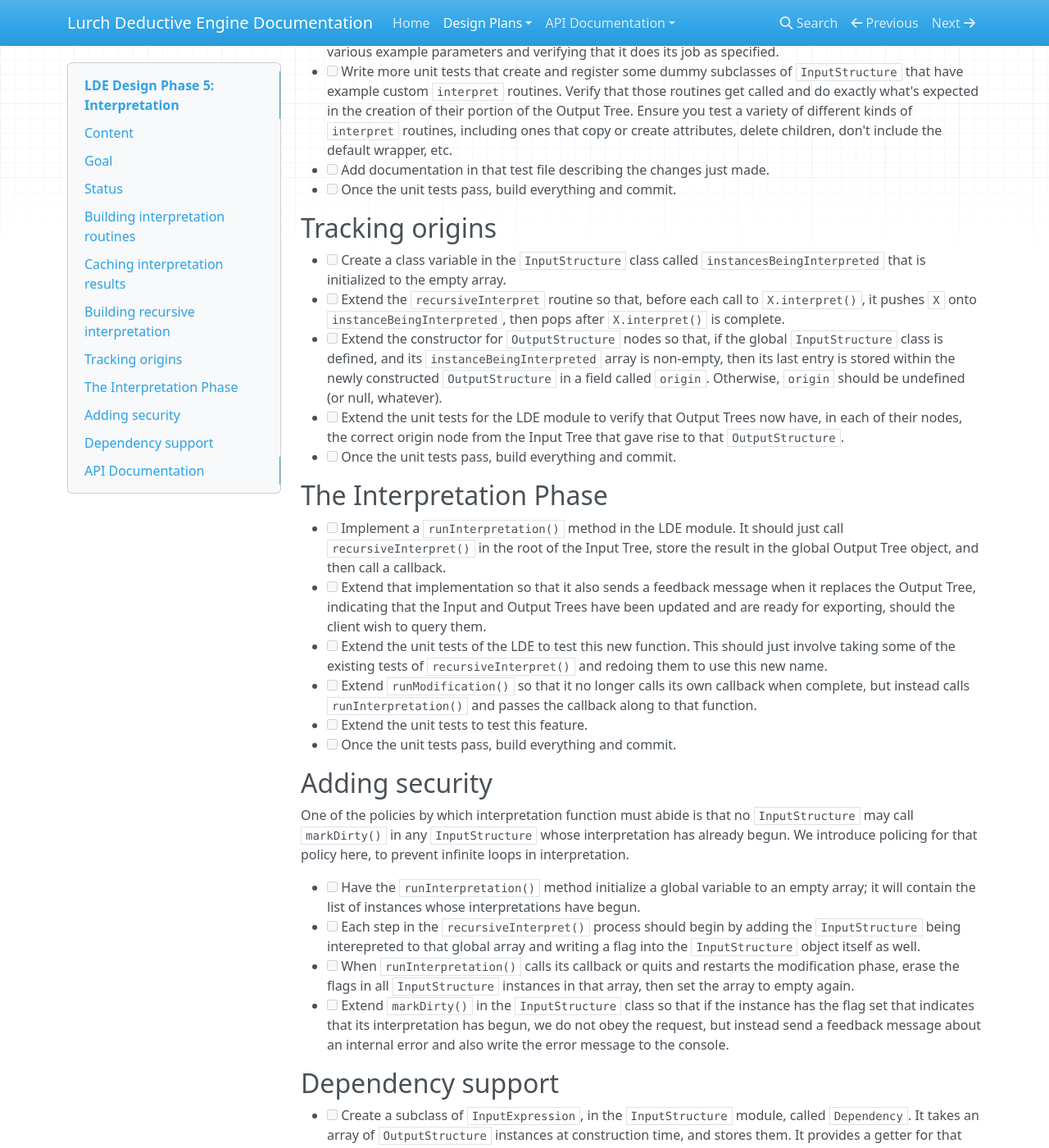
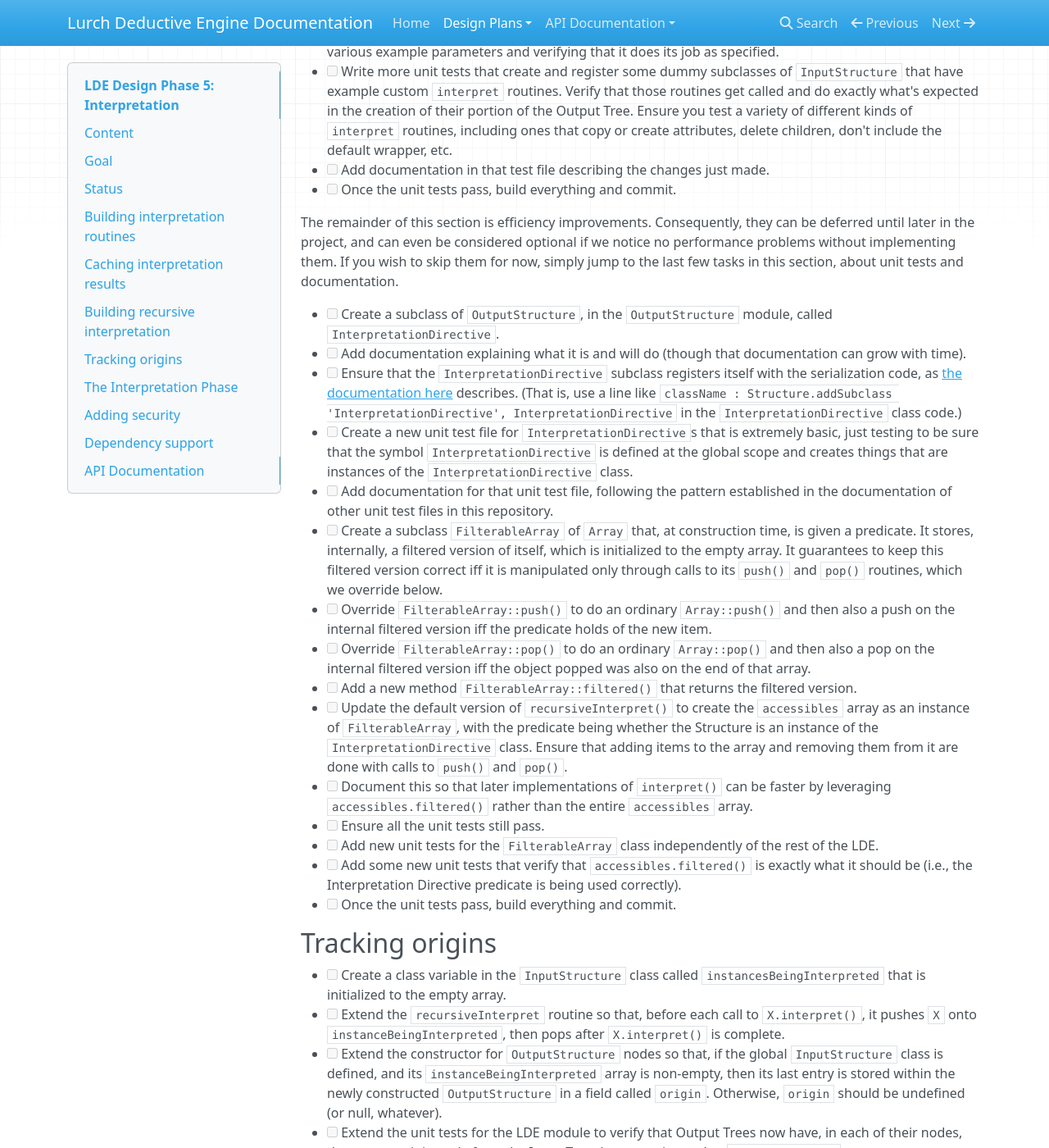
Before and after one commit to lurchmath/lde, an MkDocs documentation site: the page built from docs/phase5-interpretation.md, in a window 1280 px wide and 1400 px high, scrolled down 2602 px. Shown: the whole window at 82% size. Built offline with MkDocs 1.6.1, drawn with Linux system fonts in a browser that asks for light colours; nearby versions of some CDN libraries; old or Windows-style settings are respelled for this version of MkDocs.

Commit message:
Adding another efficiency gain to the planning docs

```diff
--- a/docs/phase5-interpretation.md
+++ b/docs/phase5-interpretation.md
@@ -151,6 +151,58 @@ then return lastInterpretation() as the result of this function
  * [ ] Add documentation in that test file describing the changes just made.
  * [ ] Once the unit tests pass, build everything and commit.
 
+The remainder of this section is efficiency improvements.  Consequently,
+they can be deferred until later in the project, and can even be considered
+optional if we notice no performance problems without implementing them.  If
+you wish to skip them for now, simply jump to the last few tasks in this
+section, about unit tests and documentation.
+
+ * [ ] Create a subclass of `OutputStructure`, in the `OutputStructure`
+   module, called `InterpretationDirective`.
+ * [ ] Add documentation explaining what it is and will do (though that
+   documentation can grow with time).
+ * [ ] Ensure that the `InterpretationDirective` subclass registers itself
+   with the serialization code, as
+   [the documentation here](https://github.com/lurchmath/lde/blob/master/src/structure.litcoffee#registering-class-names)
+   describes.  (That is, use a line like
+   `className : Structure.addSubclass 'InterpretationDirective', InterpretationDirective` in
+   the `InterpretationDirective` class code.)
+ * [ ] Create a new unit test file for `InterpretationDirective`s that is
+   extremely basic, just testing to be sure that the symbol
+   `InterpretationDirective` is defined at the global scope and creates
+   things that are instances of the `InterpretationDirective` class.
+ * [ ] Add documentation for that unit test file, following the pattern
+   established in the documentation of other unit test files in this
+   repository.
+ * [ ] Create a subclass `FilterableArray` of `Array` that, at construction
+   time, is given a predicate.  It stores, internally, a filtered version of
+   itself, which is initialized to the empty array.  It guarantees to keep
+   this filtered version correct iff it is manipulated only through calls to
+   its `push()` and `pop()` routines, which we override below.
+ * [ ] Override `FilterableArray::push()` to do an ordinary `Array::push()`
+   and then also a push on the internal filtered version iff the predicate
+   holds of the new item.
+ * [ ] Override `FilterableArray::pop()` to do an ordinary `Array::pop()`
+   and then also a pop on the internal filtered version iff the object
+   popped was also on the end of that array.
+ * [ ] Add a new method `FilterableArray::filtered()` that returns the
+   filtered version.
+ * [ ] Update the default version of `recursiveInterpret()` to create the
+   `accessibles` array as an instance of `FilterableArray`, with the
+   predicate being whether the Structure is an instance of the
+   `InterpretationDirective` class.  Ensure that adding items to the array
+   and removing them from it are done with calls to `push()` and `pop()`.
+ * [ ] Document this so that later implementations of `interpret()` can be
+   faster by leveraging `accessibles.filtered()` rather than the entire
+   `accessibles` array.
+ * [ ] Ensure all the unit tests still pass.
+ * [ ] Add new unit tests for the `FilterableArray` class independently of
+   the rest of the LDE.
+ * [ ] Add some new unit tests that verify that `accessibles.filtered()` is
+   exactly what it should be (i.e., the Interpretation Directive predicate
+   is being used correctly).
+ * [ ] Once the unit tests pass, build everything and commit.
+
 ## Tracking origins
 
  * [ ] Create a class variable in the `InputStructure` class called
```
Also changed, not shown: site/index.html, site/phase5-interpretation/index.html, site/search/search_index.json.
